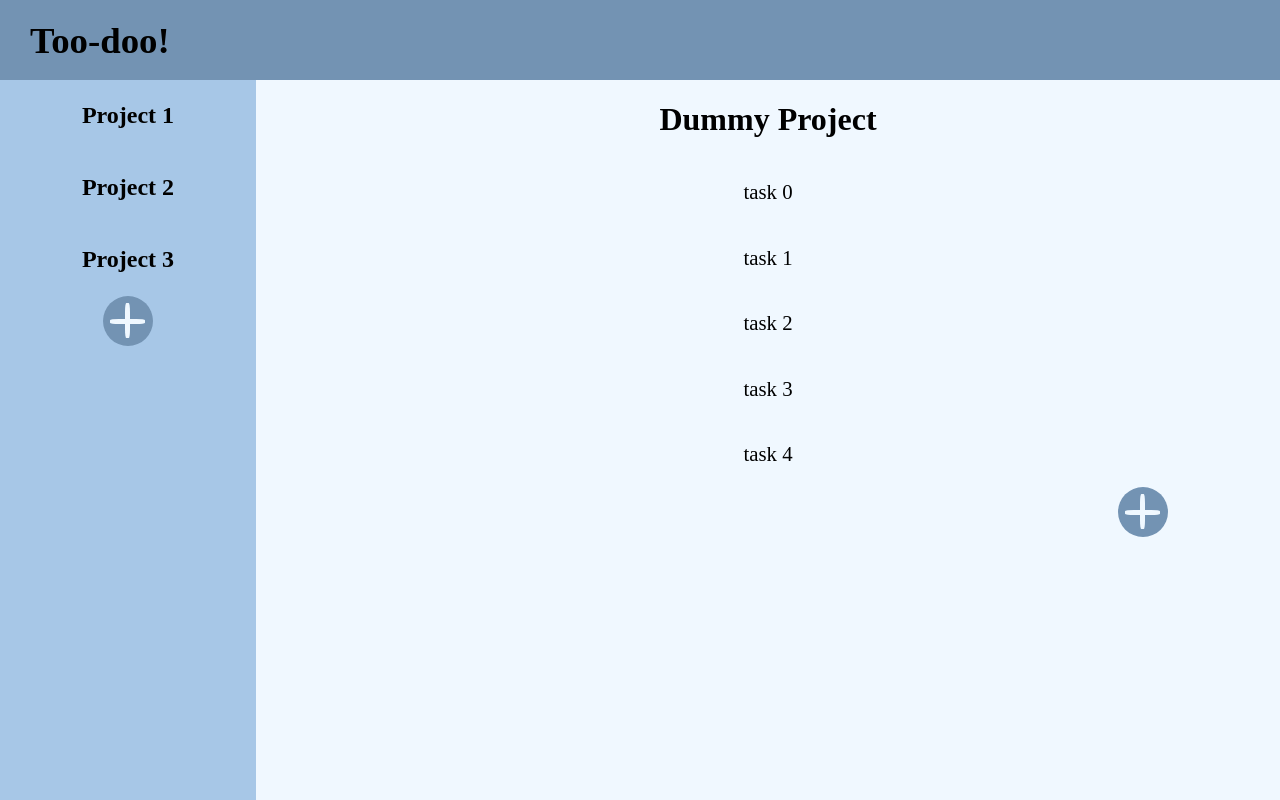
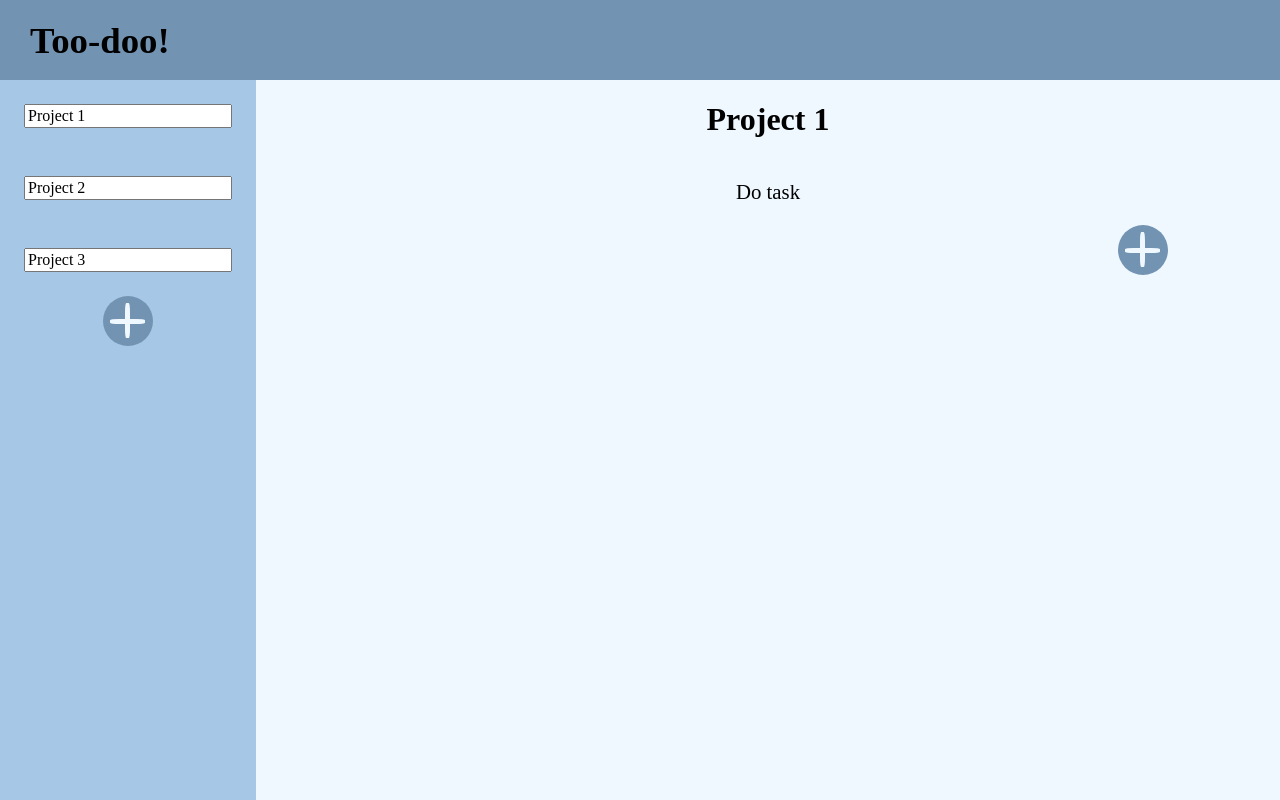
Before and after one commit to jeromecho/todo-list, a website built with webpack: page dist/index.html in a window 1280 px wide. Built offline with nearby package versions, Linux system fonts and the light colour scheme.

Commit message:
Main logic done, added dblclick UI for project menu

```diff
--- a/src/index.js
+++ b/src/index.js
@@ -16,5 +16,9 @@ console.log(swimming);
 
 console.log(Project.returnProjectNames());
 
+console.log(Project.returnByName("Project 2"))
+// addTask not working
 
-// addTask not working
+console.log(Project.returnByName(Project.returnProjectNames[0]));
+
+console.log(Project.returnProjectNames());
--- a/src/modules/UI.js
+++ b/src/modules/UI.js
@@ -7,7 +7,7 @@ const generateInterface = function() {
     body.appendChild(makeMain());
 }
 
-const deleteInterace = function() {
+const deleteInterface = function() {
     while (body.firstChild) {
         body.removeChild(body.lastChild);
     }
@@ -15,7 +15,7 @@ const deleteInterace = function() {
 }
 
 const updateInterface = function() {
-    deleteInterace();
+    deleteInterface();
     generateInterface();
 }
 
@@ -68,12 +68,34 @@ const appendProjects = function (menu) {
 
     for (let i = 0; i < projectNames.length; i++) {
         let projectContainer = document.createElement("div");
-        let project = document.createElement("h2");
+        let project = document.createElement("input");
 
         projectContainer.className = "project-container";
+
         project.id = `project${i}`;
         project.className = "project";
-        project.textContent = projectNames[i];
+        project.type = "text";
+
+        // POTENTIAL EDIT
+        project.value = projectNames[i];
+
+        projectContainer.addEventListener("click", () => {
+            let tempProject = Project.returnByName(project.textContent);
+
+            Project.currentProjectTitle = tempProject.name;
+            Task.currentTaskList = tempProject.taskList;
+
+            updateInterface();
+        });
+
+        // TODO: implement dblclick name change
+        projectContainer.addEventListener("dblclick", () => {
+            if (project.hasAttribute("readonly")) {
+                project.removeAttribute("readonly");
+            } else {
+                project.setAttribute("readonly", "true");
+            }
+        });
 
         projectContainer.appendChild(project);
 
@@ -97,18 +119,6 @@ const makePButton = function() {
         updateInterface();
     });
 
-    /* ERROR here
-    // create new project
-    addProject.addEventListener("click", () => {
-        let newProject = Project.makeProject({"Untitled Project"});
-        Project.addProjectToList(newProject);
-        // add to project list
-        // append the new project using appendProjects to menu
-        // issue, don't have access to menu right now
-    });
-    */
-
-
     const verticalCross = document.createElement("div");
     const horizontalCross = document.createElement("div");
 
@@ -129,34 +139,52 @@ const makeTaskboard = function() {
 
     projectTitle.id = "project-title";
 
-    projectTitle.textContent = "Dummy Project";
+    projectTitle.textContent = Project.currentProjectTitle;
 
     taskBoard.appendChild(projectTitle);
-    taskBoard.appendChild(makeProjectDisplay());
+    taskBoard.appendChild(makeProjectDisplay(projectTitle));
 
     return taskBoard;
 }
 
-const makeProjectDisplay = () => {
+const makeProjectDisplay = (projectTitle) => {
     const projectDisplay = document.createElement("div");
 
     projectDisplay.id = "project-display";
 
-    // dummy values
-    for (let i = 0; i < 5; i ++) {
-        let text = document.createElement("p");
-        text.textContent = `task ${i}`;
-        projectDisplay.appendChild(text);
-    }
+    appendTasks(projectDisplay);
 
-    // !!!
-    projectDisplay.appendChild(makeAddContainer());
+    projectDisplay.appendChild(makeAddContainer(projectTitle));
 
     return projectDisplay;
 };
 
+const appendTasks = function(pd) {
+    // For initialization
+    checkTaskList();
 
-const makeAddContainer = function() {
+    for (let i = 0; i < Task.currentTaskList.length; i ++) {
+        let container = document.createElement("div");
+        let text = document.createElement("p");
+        container.className = "task";
+        text.textContent = Task.currentTaskList[i].title;
+        // insert more task functionality
+        container.appendChild(text);
+        pd.appendChild(container);
+    }
+}
+
+const checkTaskList = function() {
+    // when user loads webpage
+    if (Task.currentTaskList.length == []) {
+        Task.currentTaskList = (Project.returnByName(Project.returnProjectNames()[0])).taskList;
+    } else {
+        return;
+    }
+}
+
+// takes in project title from decsending inheritance, uses it to access project
+const makeAddContainer = function(projectTitle) {
     const container = document.createElement("div");
     const addTask = document.createElement("div");
     container.id = "add-container";
@@ -166,7 +194,17 @@ const makeAddContainer = function() {
 
     // TODO
     addTask.addEventListener("click", () => {
-       console.log("Harmless");
+
+       let tempProj = Project.returnByName(projectTitle.textContent);
+
+       tempProj.addTask({title: "Untitled", dueDate: 0, priority: 0, description: ""});
+
+       Project.updateProj(tempProj.name, tempProj);
+       updateInterface();
+       // allow task to find out what container it is in
+       // 1. create a default tawsk
+       // 2. add task to the tasklist of the project
+       // 3. update interface (should take care of rest)
     });
 
     const verticalCross = document.createElement("div");
--- a/src/modules/project.js
+++ b/src/modules/project.js
@@ -13,13 +13,28 @@ const Project = (function() {
     const _projectList = [makeProject({name: "Project 1"}),
     makeProject({name: "Project 2"}), makeProject({name: "Project 3"})];
 
+    const currentProjectTitle = _projectList[0].name;
+
     const addProjectToList = (proj) => {
         _projectList.push(proj);
     }
 
+    // takes in proj name and updated object, updates _projectList w splice, no return value
+    const updateProj = (name, proj) => {
+        let index = _projectList.map(proj => proj.name).indexOf(name);
+        _projectList.splice(index, 1, proj);
+    }
+
+    // returns a copy
     const returnProjectNames = () => {
         return _projectList.map(project => project.name);
     };
+
+    // returns a copy
+    const returnByName = (name) => {
+        // if duplicates, return the first match
+        return _projectList.filter(project => (project.name == name))[0];
+    }
 
     const delTask = (title) => {
         let index = this.taskList.map(task => {
@@ -29,16 +44,14 @@ const Project = (function() {
         taskList.splice(index, 1);
     }
 
-    return { makeProject, delTask, returnProjectNames, addProjectToList}
+    return { makeProject,
+        delTask,
+        returnProjectNames,
+        addProjectToList,
+        returnByName,
+        currentProjectTitle,
+        updateProj,
+    }
 })();
 
 export default Project;
-
-// consumers perspective
-// Opens application, clicks add project, should make a project
-
-
-// Question - how to organize application logic - what do I need and why?
-// Question - how does the UI and project itneract?
-
-/* My take: event listeners add added in the UI page  */
--- a/src/modules/task.js
+++ b/src/modules/task.js
@@ -1,10 +1,15 @@
+const Task = (function() {
 
-const Task = (function() {
     const makeTask = ({title, dueDate, priority, description}) => {
         return {title, dueDate, priority, description};
     };
 
-    return {makeTask}
+    const currentTaskList = [];
+    const updateCurrentTaskList = (projList) => {
+        currentTaskList = projList;
+    };
+
+    return {makeTask, updateCurrentTaskList, currentTaskList }
 })();
 
 export default Task;
--- a/src/style.css
+++ b/src/style.css
@@ -56,6 +56,21 @@ main > #content {
     font-size: 1.3em;
 }
 
+#project-display > .task {
+    text-align: center;
+    transition: 500ms;
+    width: 100%;
+}
+
+#project-display > .task:hover {
+    background-color: var(--menu-bg-color);
+    opacity: 60%;
+}
+
+.task > p {
+    font-size: 1.3em;
+}
+
 #project-display > #add-task-button {
     background-color: var(--header-bg-color);
     border-radius: 100%;
@@ -75,11 +90,12 @@ main > #content {
 
 .project-container {
     align-items: center;
+    cursor: pointer;
     display: flex;
     height: 10%;
     justify-content: center;
     transition: 500ms;
-    width: 100%;
+    width: 100%
 }
 
 .project-container:hover {
```
Also changed, not shown: src/img/checkmark.svg.png (added), 4 other files.
